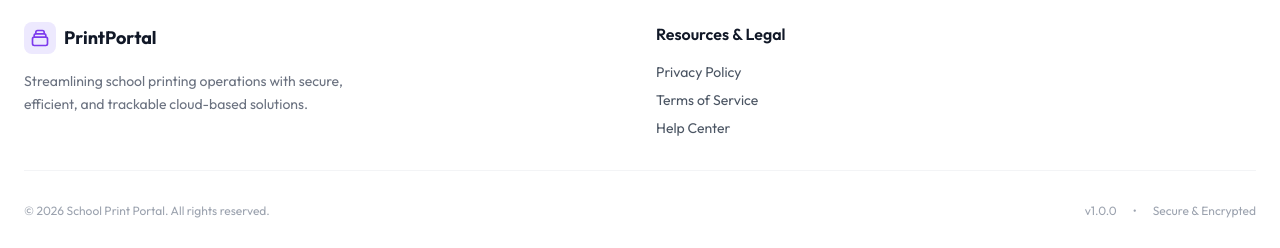
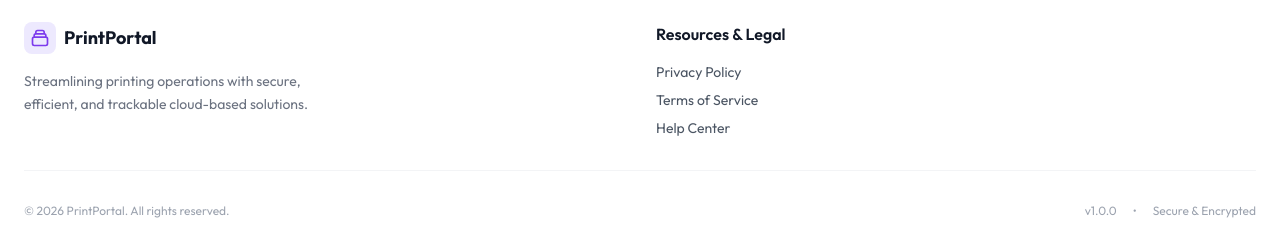
Before and after one commit to sh1vam-03/printportal, a React (Vite) app in the folder client/: page /privacy in a window 1280 px wide. Shown: the part 972-1220 px from the top of the page. Built offline with nearby package versions, Linux system fonts and the light colour scheme; no server answers.

Commit message:
fix: project name

```diff
--- a/client/src/components/layout/PublicLayout.jsx
+++ b/client/src/components/layout/PublicLayout.jsx
@@ -124,7 +124,7 @@
                                 <span className="text-lg font-bold text-gray-900">PrintPortal</span>
                             </div>
                             <p className="text-gray-500 text-sm leading-relaxed max-w-xs">
-                                Streamlining school printing operations with secure, efficient, and trackable cloud-based solutions.
+                                Streamlining printing operations with secure, efficient, and trackable cloud-based solutions.
                             </p>
                         </div>
 
@@ -141,7 +141,7 @@
                     </div>
 
                     <div className="pt-8 border-t border-gray-100 flex flex-col md:flex-row justify-between items-center gap-4 text-xs text-gray-400">
-                        <p>&copy; {new Date().getFullYear()} School Print Portal. All rights reserved.</p>
+                        <p>&copy; {new Date().getFullYear()} PrintPortal. All rights reserved.</p>
                         <div className="flex gap-4">
                             <span>v1.0.0</span>
                             <span className="hidden md:inline">&bull;</span>
```
